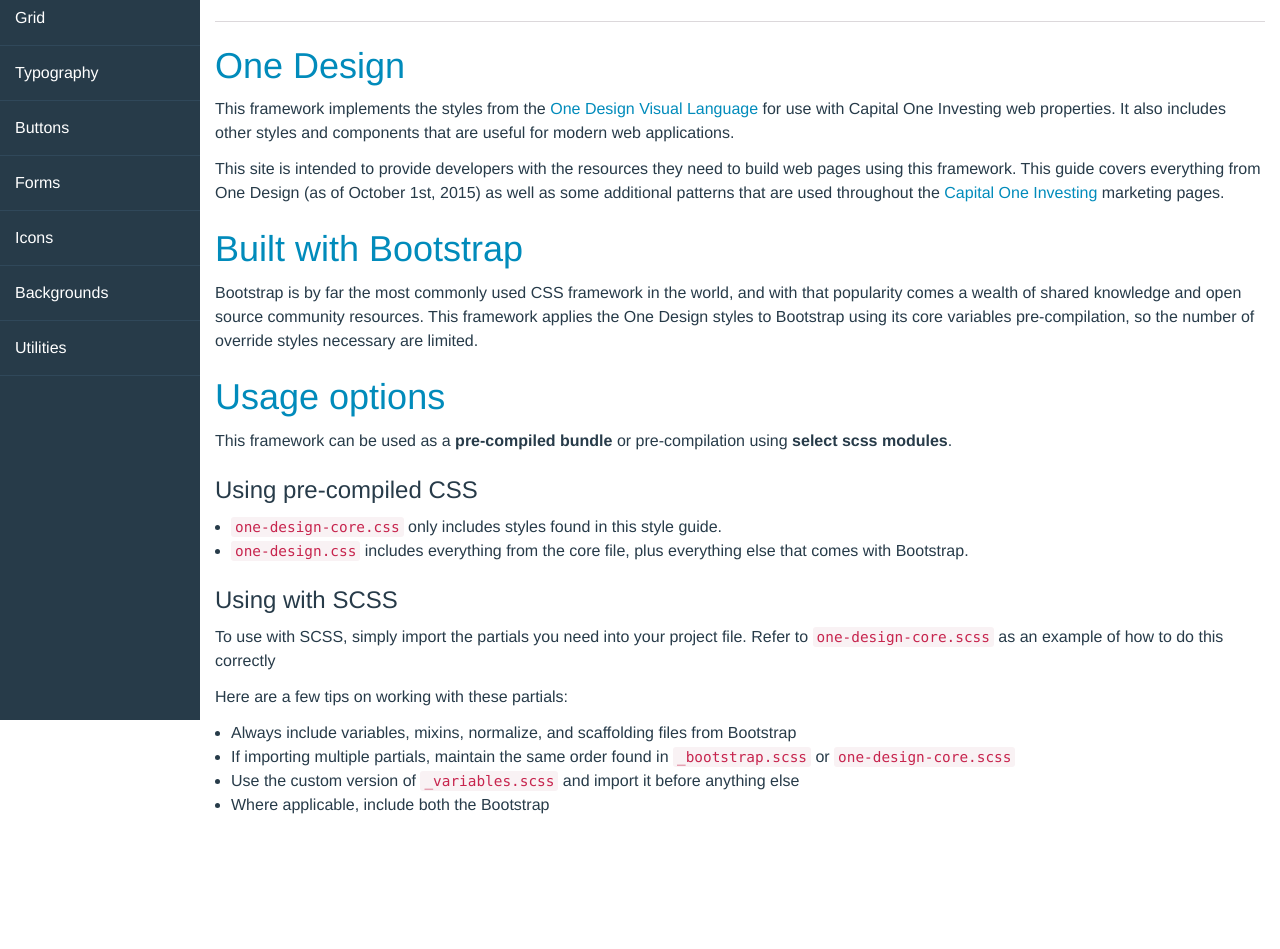
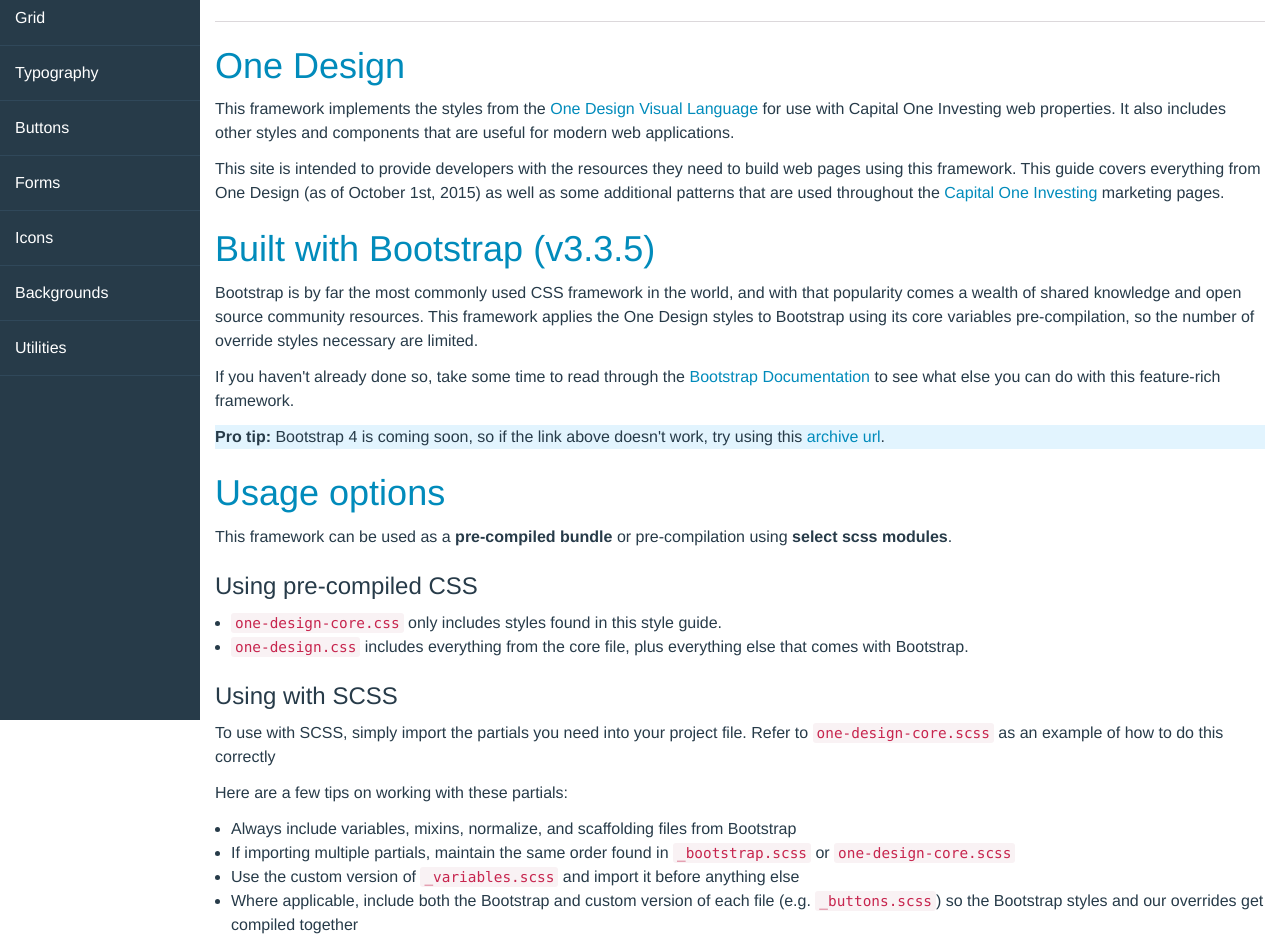
Before and after one commit to dmbaughman/cofi-one-design-docs, a website: page index.html in a window 1280 px wide. Shown: the part 80-1029 px from the top of the page. Before the commit the page ends 909 px from the top, so only its background shows below. Drawn offline with nearby package versions, Linux system fonts and the light colour scheme; a web font is replaced by a local one.

Commit message:
Updated [14:18:47] Using gulpfile ~/projects/style-guide/gulpfile.js [14:18:47] Starting 'pages'... [14:18:47] Starting 'styles'... [14:18:47] Finished 'styles' after 4.04 ms [14:18:47] Starting 'scripts'... [14:18:47] Starting 'fonts'... [14:18:47] Finished 'fonts' after 2.24 ms [14:18:47] Starting 'images'... [14:18:47] Finished 'images' after 569 μs [14:18:47] Finished 'scripts' after 46 ms [14:18:47] Finished 'pages' after 242 ms [14:18:47] Starting 'default'... [14:18:47] Finished 'default' after 2.53 μs [14:18:47] Starting 'watch'... [14:18:47] Finished 'watch' after 16 ms [14:18:47] Starting 'serve'... [14:18:47] Finished 'serve' after 8.21 ms task

```diff
--- a/gulpfile.js
+++ b/gulpfile.js
@@ -7,7 +7,7 @@
 var connect     = require( 'gulp-connect' );
 
 // Run server with livereload
-gulp.task( 'serve', function() {
+gulp.task( 'serve', [ 'watch' ], function() {
     connect.server({
         root: [__dirname],
         livereload: true
@@ -15,7 +15,7 @@
 });
 
 // Watch for changes
-gulp.task( 'watch', [ 'default', 'serve' ], function () {
+gulp.task( 'watch', [ 'default' ], function () {
     gulp.watch( paths.scripts, [ 'scripts' ]);
     gulp.watch( paths.sassAll, [ 'styles' ]);
     gulp.watch( paths.templatesAll, [ 'pages' ]);
--- a/index.html
+++ b/index.html
@@ -54,8 +54,10 @@
     <p>This framework implements the styles from the <a href="http://onedesign.kdc.capitalone.com/visual-language/">One Design Visual Language</a> for use with Capital One Investing web properties.  It also includes other styles and components that are useful for modern web applications.</p>
     <p>This site is intended to provide developers with the resources they need to build web pages using this framework.  This guide covers everything from One Design (as of October 1st, 2015) as well as some additional patterns that are used throughout the <a href="https://www.capitaloneinvesting.com">Capital One Investing</a> marketing pages.</p>
 
-    <h2 class="blue-alt">Built with Bootstrap</h2>
+    <h2 class="blue-alt">Built with Bootstrap (v3.3.5)</h2>
     <p>Bootstrap is by far the most commonly used CSS framework in the world, and with that popularity comes a wealth of shared knowledge and open source community resources.  This framework applies the One Design styles to Bootstrap using its core variables pre-compilation, so the number of override styles necessary are limited.</p>
+    <p>If you haven't already done so, take some time to read through the <a href="http://getbootstrap.com/">Bootstrap Documentation</a> to see what else you can do with this feature-rich framework.</p>
+    <p class="bg-blue-alt-lightest"><strong>Pro tip:</strong> Bootstrap 4 is coming soon, so if the link above doesn't work, try using this <a href="http://getbootstrap.com/3.3.5">archive url</a>.</p>
 
     <h2 class="blue-alt">Usage options</h2>
     <p>This framework can be used as a <strong>pre-compiled bundle</strong> or pre-compilation using <strong>select scss modules</strong>.
@@ -71,7 +73,7 @@
         <li>Always include variables, mixins, normalize, and scaffolding files from Bootstrap</li>
         <li>If importing multiple partials, maintain the same order found in <code>_bootstrap.scss</code> or <code>one-design-core.scss</code></li>
         <li>Use the custom version of <code>_variables.scss</code> and import it before anything else</li>
-        <li>Where applicable, include both the Bootstrap</li>
+        <li>Where applicable, include both the Bootstrap and custom version of each file (e.g. <code>_buttons.scss</code>) so the Bootstrap styles and our overrides get compiled together</li>
     </ul>
 
 
```
Also changed, not shown: src/templates/index.html (+4 -2 lines).
